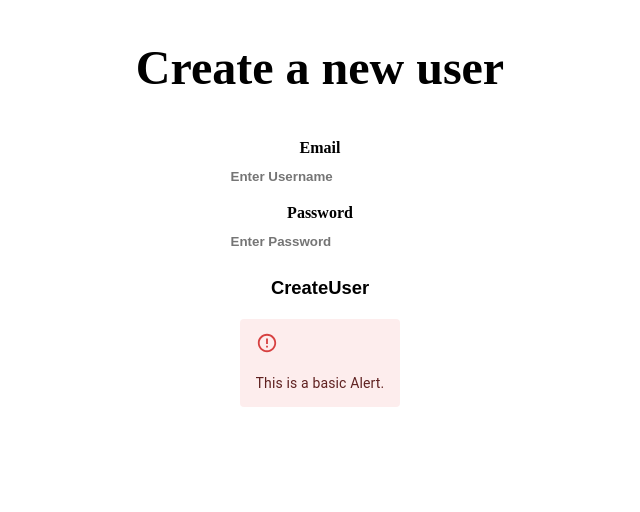
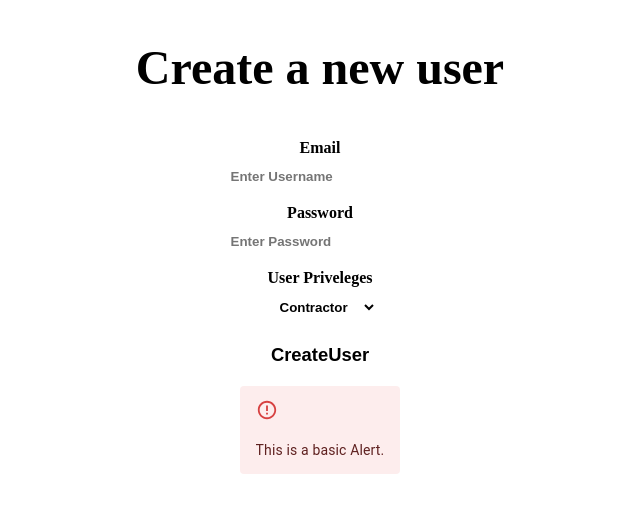
Before and after one commit to HandHeartSoulProject/HandHeartSoulProject.github.io, a React (Vite) app: page /#/create-users in a window 1280 px wide. Shown: the top 512 px of the page, without its empty margins (320-960 px from the left). Built offline with nearby package versions, Linux system fonts and the light colour scheme; the HTML template or start-up script is replaced by a standard one.

Commit message:
added dropdown for user role type

```diff
--- a/src/components/CreateUsers.tsx
+++ b/src/components/CreateUsers.tsx
@@ -4,6 +4,11 @@ import { Database } from "../types/supabase";
 import Alert from '@mui/material/Alert';
 
 function CreateUsers() {
+	const roles:{value: string, label:string}[] = [
+	{ value: 'contractor', label: 'Contractor' },
+    { value: 'admin', label: 'Admin' },
+    { value: 'employee', label: 'Employee' }];
+
     const[email, setEmail] = useState("");
 	const[password, setPassword] = useState("")
 	const[role, setRole] = useState("contractor")
@@ -20,7 +25,7 @@ function CreateUsers() {
 			}
 			})
 		if (error || !data) console.error(error);
-		console.log(data)
+		console.log(role)
 	}
 
     return (
@@ -40,6 +45,17 @@ function CreateUsers() {
 				<input type="password" placeholder="Enter Password" name="psw" onChange={e => setPassword(e.target.value)}required />
 			</div>
 
+			<div>
+				<label>
+					<b>User Priveleges</b>
+				</label>
+				<select onChange={e => setRole(e.target.value)}>
+					{roles.map(({ value, label }, index) => <option value={value} >{label}</option>)}
+				</select>
+			</div>
+
+
+
 			<button onClick={createUser}>CreateUser</button>
 
 			<Alert severity="error">This is a basic Alert.</Alert>
--- a/src/styles/App.scss
+++ b/src/styles/App.scss
@@ -75,7 +75,7 @@ button:not(:disabled):hover {
 	background-color: var(--high-alpha);
 }
 
-input {
+input, select {
 	padding: 0.5rem 0.75rem;
 	border: none;
 	border-radius: var(--border-radius);
```
